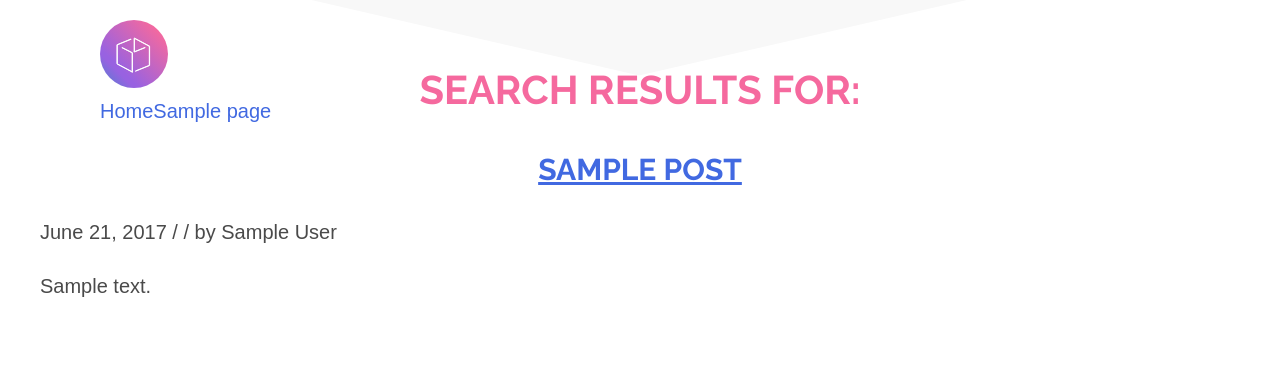
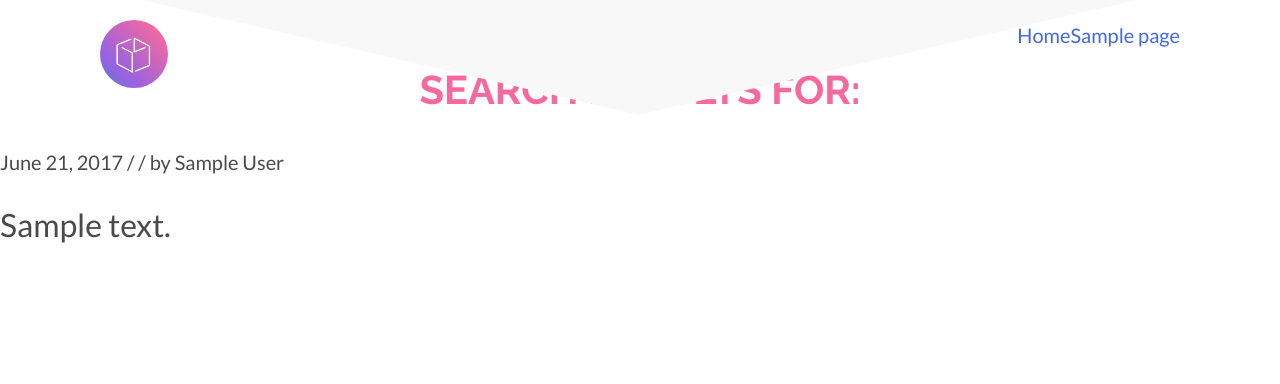
Before and after one commit to jonathanfunk/gwen-portfolio, a WordPress theme: template themes/gwen-portfolio/search.php in a window 1280 px wide. Shown: the top 384 px of the page. Run offline with PHP 8.4 and a stand-in for WordPress, Linux system fonts and the light colour scheme; the site name, menu and one post (Sample post) are stand-ins, and other content is empty.

Commit message:
giant headers made

```diff
--- a/themes/gwen-portfolio/404.php
+++ b/themes/gwen-portfolio/404.php
@@ -24,7 +24,7 @@ get_header(); ?>
 
 					<?php the_widget( 'WP_Widget_Recent_Posts' ); ?>
 
-					<?php if ( red_starter_categorized_blog() ) : // Only show the widget if site has multiple categories. ?>
+					<?php if ( gwen_categorized_blog() ) : // Only show the widget if site has multiple categories. ?>
 					<div class="widget widget_categories">
 						<h2 class="widget-title"><?php echo esc_html( 'Most Used Categories' ); ?></h2>
 						<ul>
--- a/themes/gwen-portfolio/comments.php
+++ b/themes/gwen-portfolio/comments.php
@@ -39,7 +39,7 @@ if ( post_password_required() ) {
 		<ol class="comment-list">
 			<?php
 				wp_list_comments( array(
-					'callback' => 'red_starter_comment_list'
+					'callback' => 'gwen_comment_list'
 				) );
 			?>
 		</ol><!-- .comment-list -->
--- a/themes/gwen-portfolio/functions.php
+++ b/themes/gwen-portfolio/functions.php
@@ -1,17 +1,17 @@
 <?php
 /**
- * RED Starter Theme functions and definitions.
+ * Gwen Portfolio Theme functions and definitions.
  *
  * @link https://developer.wordpress.org/themes/basics/theme-functions/
  *
  * @package Gwen_Portfolio_Theme
  */
 
-if ( ! function_exists( 'red_starter_setup' ) ) :
+if ( ! function_exists( 'gwen_setup' ) ) :
 /**
  * Sets up theme defaults and registers support for various WordPress features.
  */
-function red_starter_setup() {
+function gwen_setup() {
 	// Add default posts and comments RSS feed links to head.
 	add_theme_support( 'automatic-feed-links' );
 
@@ -36,25 +36,25 @@ function red_starter_setup() {
 	) );
 
 }
-endif; // red_starter_setup
-add_action( 'after_setup_theme', 'red_starter_setup' );
+endif; // gwen_setup
+add_action( 'after_setup_theme', 'gwen_setup' );
 
 /**
  * Set the content width in pixels, based on the theme's design and stylesheet.
  *
  * @global int $content_width
  */
-function red_starter_content_width() {
-	$GLOBALS['content_width'] = apply_filters( 'red_starter_content_width', 640 );
+function gwen_content_width() {
+	$GLOBALS['content_width'] = apply_filters( 'gwen_content_width', 640 );
 }
-add_action( 'after_setup_theme', 'red_starter_content_width', 0 );
+add_action( 'after_setup_theme', 'gwen_content_width', 0 );
 
 /**
  * Register widget area.
  *
  * @link https://developer.wordpress.org/themes/functionality/sidebars/#registering-a-sidebar
  */
-function red_starter_widgets_init() {
+function gwen_widgets_init() {
 	register_sidebar( array(
 		'name'          => esc_html( 'Sidebar' ),
 		'id'            => 'sidebar-1',
@@ -65,32 +65,32 @@ function red_starter_widgets_init() {
 		'after_title'   => '</h2>',
 	) );
 }
-add_action( 'widgets_init', 'red_starter_widgets_init' );
+add_action( 'widgets_init', 'gwen_widgets_init' );
 
 /**
  * Filter the stylesheet_uri to output the minified CSS file.
  */
-function red_starter_minified_css( $stylesheet_uri, $stylesheet_dir_uri ) {
+function gwen_minified_css( $stylesheet_uri, $stylesheet_dir_uri ) {
 	if ( file_exists( get_template_directory() . '/build/css/style.min.css' ) ) {
 		$stylesheet_uri = $stylesheet_dir_uri . '/build/css/style.min.css';
 	}
 
 	return $stylesheet_uri;
 }
-add_filter( 'stylesheet_uri', 'red_starter_minified_css', 10, 2 );
+add_filter( 'stylesheet_uri', 'gwen_minified_css', 10, 2 );
 
 /**
  * Enqueue scripts and styles.
  */
-function red_starter_scripts() {
-	wp_enqueue_style('google-fonts', '//fonts.googleapis.com/css?family=Raleway:700', false);
+function gwen_scripts() {
+	wp_enqueue_style('google-fonts', '//fonts.googleapis.com/css?family=Lato|Raleway:700', false);
 	wp_enqueue_style( 'red-starter-style', get_stylesheet_uri() );
 	wp_enqueue_script( 'red-starter-skip-link-focus-fix', get_template_directory_uri() . '/build/js/skip-link-focus-fix.min.js', array(), '20130115', true );
 	if ( is_singular() && comments_open() && get_option( 'thread_comments' ) ) {
 		wp_enqueue_script( 'comment-reply' );
 	}
 }
-add_action( 'wp_enqueue_scripts', 'red_starter_scripts' );
+add_action( 'wp_enqueue_scripts', 'gwen_scripts' );
 
 /**
  * Custom template tags for this theme.
--- a/themes/gwen-portfolio/inc/extras.php
+++ b/themes/gwen-portfolio/inc/extras.php
@@ -11,7 +11,7 @@
  * @param array $classes Classes for the body element.
  * @return array
  */
-function red_starter_body_classes( $classes ) {
+function gwen_body_classes( $classes ) {
 	// Adds a class of group-blog to blogs with more than 1 published author.
 	if ( is_multi_author() ) {
 		$classes[] = 'group-blog';
@@ -19,4 +19,4 @@ function red_starter_body_classes( $classes ) {
 
 	return $classes;
 }
-add_filter( 'body_class', 'red_starter_body_classes' );
+add_filter( 'body_class', 'gwen_body_classes' );
--- a/themes/gwen-portfolio/sass/_contact.scss
+++ b/themes/gwen-portfolio/sass/_contact.scss
@@ -4,6 +4,9 @@
   font-family: $font__header;
     h2 {
     color: white;
+    @include tablet {
+      font-size: 2.5rem;
+    }
   }
 }
 
--- a/themes/gwen-portfolio/sass/_content.scss
+++ b/themes/gwen-portfolio/sass/_content.scss
@@ -51,10 +51,22 @@
 /* Structure */
 
 section {
-  padding: 3em 2em;
+  padding-top: 3em;
 }
 
 .container {
   max-width: 1080px;
   margin: 0 auto;
 }
+
+.padding {
+	padding: 0 2em 3em;
+}
+
+.big-header {
+  display: none;
+  @include tablet {
+    display: block;
+    margin-bottom: 5em;
+  }
+}
--- a/themes/gwen-portfolio/sass/_hero.scss
+++ b/themes/gwen-portfolio/sass/_hero.scss
@@ -1,5 +1,6 @@
 .hero {
   height: 100vh;
+  background: url(../../assets/hero-image.svg) no-repeat center;
   display: flex;
   justify-content: center;
   align-items: center;
@@ -9,8 +10,8 @@
   display: flex;
   justify-content: center;
   align-items: center;
+  flex-direction: column;
   flex-wrap: wrap;
-  max-width: 300px;
   text-align: center;
   h1 {
     font-size: 1.5em;
@@ -19,9 +20,20 @@
     -webkit-background-clip: text;
     -webkit-text-fill-color: transparent;
     width: 100%;
+    @include tablet {
+      font-size: 0;
+    }
   }
-  img {
+  .logo {
     width: 150px;
     margin-bottom: 35px;
   }
+  .name {
+    display: none;
+    @include tablet {
+      display: block;
+      margin-bottom: 1rem;
+      max-width: 1000px;
+    }
+  }
 }
--- a/themes/gwen-portfolio/sass/_mixins.scss
+++ b/themes/gwen-portfolio/sass/_mixins.scss
@@ -10,3 +10,10 @@
 	margin-left: auto;
 	margin-right: auto;
 }
+
+// Center block
+@mixin tablet {
+  @media (min-width: $tablet-width) {
+    @content;
+  }
+}
--- a/themes/gwen-portfolio/sass/_navigation.scss
+++ b/themes/gwen-portfolio/sass/_navigation.scss
@@ -27,13 +27,16 @@ a {
 /* Header */
 
 .site-header {
-  height: 76px;
   width: 100%;
   background: url(../../assets/navi-heading-background.svg) no-repeat center bottom;
   background-size: cover;
   position: fixed;
   z-index: 2;
   padding: 1em 2em;
+  .container {
+	display: flex;
+  	justify-content: space-between;
+  }
 }
 
 /* Menus */
@@ -42,7 +45,6 @@ a {
 	clear: both;
 	display: block;
 	float: left;
-	width: 100%;
 
 	ul {
 		display: none;
@@ -113,7 +115,7 @@ a {
 	display: block;
 }
 
-@media screen and (min-width: 768px) {
+@include tablet {
 	.menu-toggle {
 		display: none;
 	}
--- a/themes/gwen-portfolio/sass/_typography.scss
+++ b/themes/gwen-portfolio/sass/_typography.scss
@@ -23,11 +23,20 @@ h1, h2, h3, h4, h5, h6 {
   text-align: center;
 }
 
+h2 {
+  @include tablet {
+    font-size: 0;
+  }
+}
+
 /* Copy */
 
 p {
 	margin-bottom: $base__space-unit;
 	margin-top: 0;
+	@include tablet {
+    font-size: 2rem;
+  }
 }
 
 dfn, cite, em, i {
--- a/themes/gwen-portfolio/sass/_variables.scss
+++ b/themes/gwen-portfolio/sass/_variables.scss
@@ -1,6 +1,7 @@
 // Structure
 
 $base__space-unit: 1.5rem;
+$tablet-width: 800px;
 
 // Colors
 
@@ -24,8 +25,8 @@ $color__gradient: linear-gradient(225.15deg, #F4699E 0%, #9762E1 77.32%, #9862E1
 
 // Typography
 
-$font__main: sans-serif;
-$font__header: Raleway, sans-serif;
+$font__main: 'Lato', sans-serif;
+$font__header: 'Raleway', sans-serif;
 $font__code: Monaco, Consolas, "Andale Mono", "DejaVu Sans Mono", monospace;
 $font__pre: "Courier 10 Pitch", Courier, monospace;
 $font__line-height-body: 1.5;
--- a/themes/gwen-portfolio/search.php
+++ b/themes/gwen-portfolio/search.php
@@ -23,7 +23,7 @@ get_header(); ?>
 
 			<?php endwhile; ?>
 
-			<?php red_starter_numbered_pagination(); ?>
+			<?php gwen_numbered_pagination(); ?>
 
 		<?php else : ?>
 
--- a/themes/gwen-portfolio/style.css
+++ b/themes/gwen-portfolio/style.css
@@ -231,22 +231,29 @@ input,
 select,
 textarea {
   color: #4A4A4A;
-  font: 20px sans-serif;
+  font: 20px "Lato", sans-serif;
   line-height: 1.5; }
 
 /* Headings */
 h1, h2, h3, h4, h5, h6 {
-  font-family: Raleway, sans-serif;
+  font-family: "Raleway", sans-serif;
   text-transform: uppercase;
   clear: both;
   margin-top: 0;
   color: #F5699E;
   text-align: center; }
 
+@media (min-width: 800px) {
+  h2 {
+    font-size: 0; } }
+
 /* Copy */
 p {
   margin-bottom: 1.5rem;
   margin-top: 0; }
+  @media (min-width: 800px) {
+    p {
+      font-size: 2rem; } }
 
 dfn, cite, em, i {
   font-style: italic; }
@@ -423,20 +430,23 @@ a {
 
 /* Header */
 .site-header {
-  height: 76px;
   width: 100%;
   background: url(../../assets/navi-heading-background.svg) no-repeat center bottom;
   background-size: cover;
   position: fixed;
   z-index: 2;
   padding: 1em 2em; }
+  .site-header .container {
+    display: -ms-flexbox;
+    display: flex;
+    -ms-flex-pack: justify;
+        justify-content: space-between; }
 
 /* Menus */
 .main-navigation {
   clear: both;
   display: block;
-  float: left;
-  width: 100%; }
+  float: left; }
   .main-navigation ul {
     display: none;
     list-style: none;
@@ -607,11 +617,21 @@ a {
 
 /* Structure */
 section {
-  padding: 3em 2em; }
+  padding-top: 3em; }
 
 .container {
   max-width: 1080px;
   margin: 0 auto; }
+
+.padding {
+  padding: 0 2em 3em; }
+
+.big-header {
+  display: none; }
+  @media (min-width: 800px) {
+    .big-header {
+      display: block;
+      margin-bottom: 5em; } }
 
 /*--------------------------------------------------------------
 # Media
--- a/themes/gwen-portfolio/template-parts/content-search.php
+++ b/themes/gwen-portfolio/template-parts/content-search.php
@@ -13,7 +13,7 @@
 
 		<?php if ( 'post' === get_post_type() ) : ?>
 		<div class="entry-meta">
-			<?php red_starter_posted_on(); ?> / <?php comments_number( '0 Comments', '1 Comment', '% Comments' ); ?> / <?php red_starter_posted_by(); ?>
+			<?php gwen_posted_on(); ?> / <?php comments_number( '0 Comments', '1 Comment', '% Comments' ); ?> / <?php gwen_posted_by(); ?>
 		</div><!-- .entry-meta -->
 		<?php endif; ?>
 	</header><!-- .entry-header -->
--- a/themes/gwen-portfolio/template-parts/content-single.php
+++ b/themes/gwen-portfolio/template-parts/content-single.php
@@ -16,7 +16,7 @@
 		<?php the_title( '<h1 class="entry-title">', '</h1>' ); ?>
 
 		<div class="entry-meta">
-			<?php red_starter_posted_on(); ?> / <?php red_starter_comment_count(); ?> / <?php red_starter_posted_by(); ?>
+			<?php gwen_posted_on(); ?> / <?php gwen_comment_count(); ?> / <?php gwen_posted_by(); ?>
 		</div><!-- .entry-meta -->
 	</header><!-- .entry-header -->
 
@@ -31,6 +31,6 @@
 	</div><!-- .entry-content -->
 
 	<footer class="entry-footer">
-		<?php red_starter_entry_footer(); ?>
+		<?php gwen_entry_footer(); ?>
 	</footer><!-- .entry-footer -->
 </article><!-- #post-## -->
--- a/themes/gwen-portfolio/template-parts/content.php
+++ b/themes/gwen-portfolio/template-parts/content.php
@@ -17,7 +17,7 @@
 
 		<?php if ( 'post' === get_post_type() ) : ?>
 		<div class="entry-meta">
-			<?php red_starter_posted_on(); ?> / <?php comments_number( '0 Comments', '1 Comment', '% Comments' ); ?> / <?php red_starter_posted_by(); ?>
+			<?php gwen_posted_on(); ?> / <?php comments_number( '0 Comments', '1 Comment', '% Comments' ); ?> / <?php gwen_posted_by(); ?>
 		</div><!-- .entry-meta -->
 		<?php endif; ?>
 	</header><!-- .entry-header -->
```
Also changed, not shown: other parts of themes/gwen-portfolio/style.css (+24 -7 lines), themes/gwen-portfolio/front-page.php (+8 -4 lines), themes/gwen-portfolio/inc/template-tags.php (+17 -17 lines), themes/gwen-portfolio/build/css/style.min.css, 1 other file.
